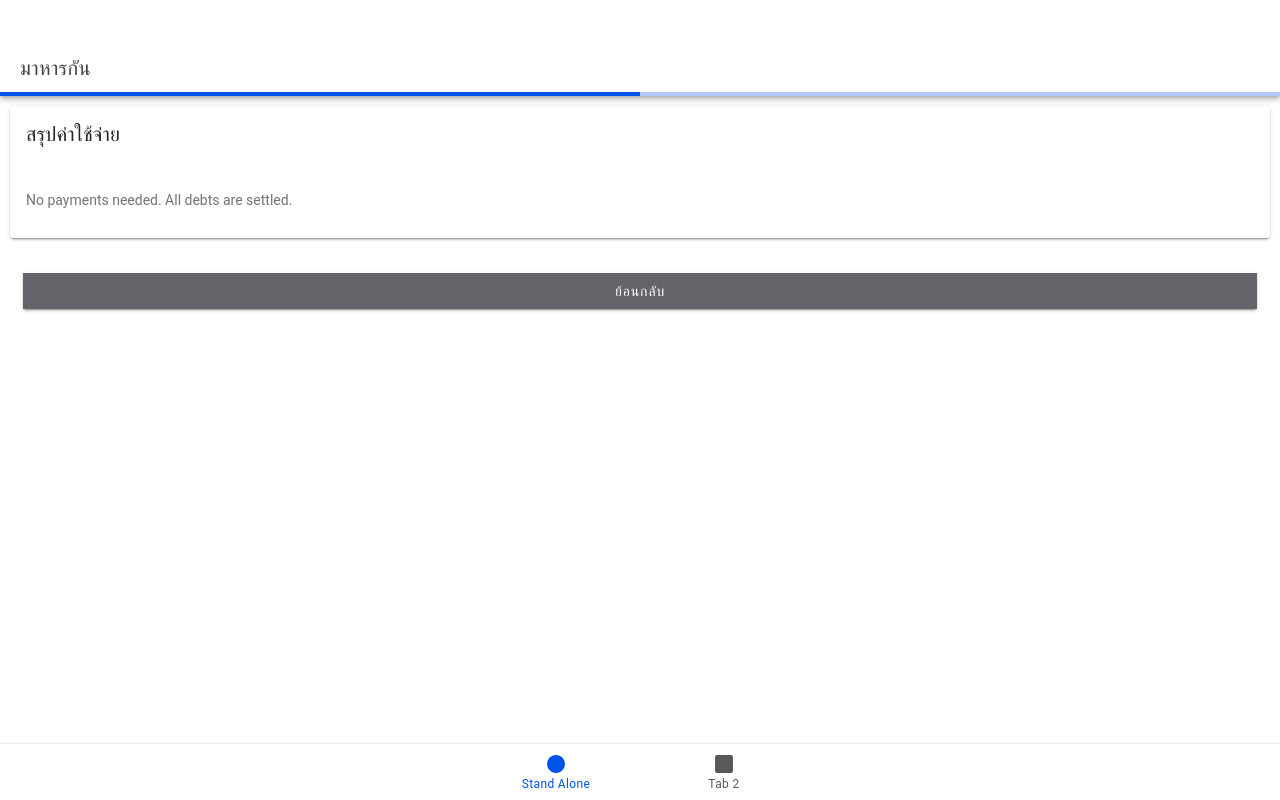
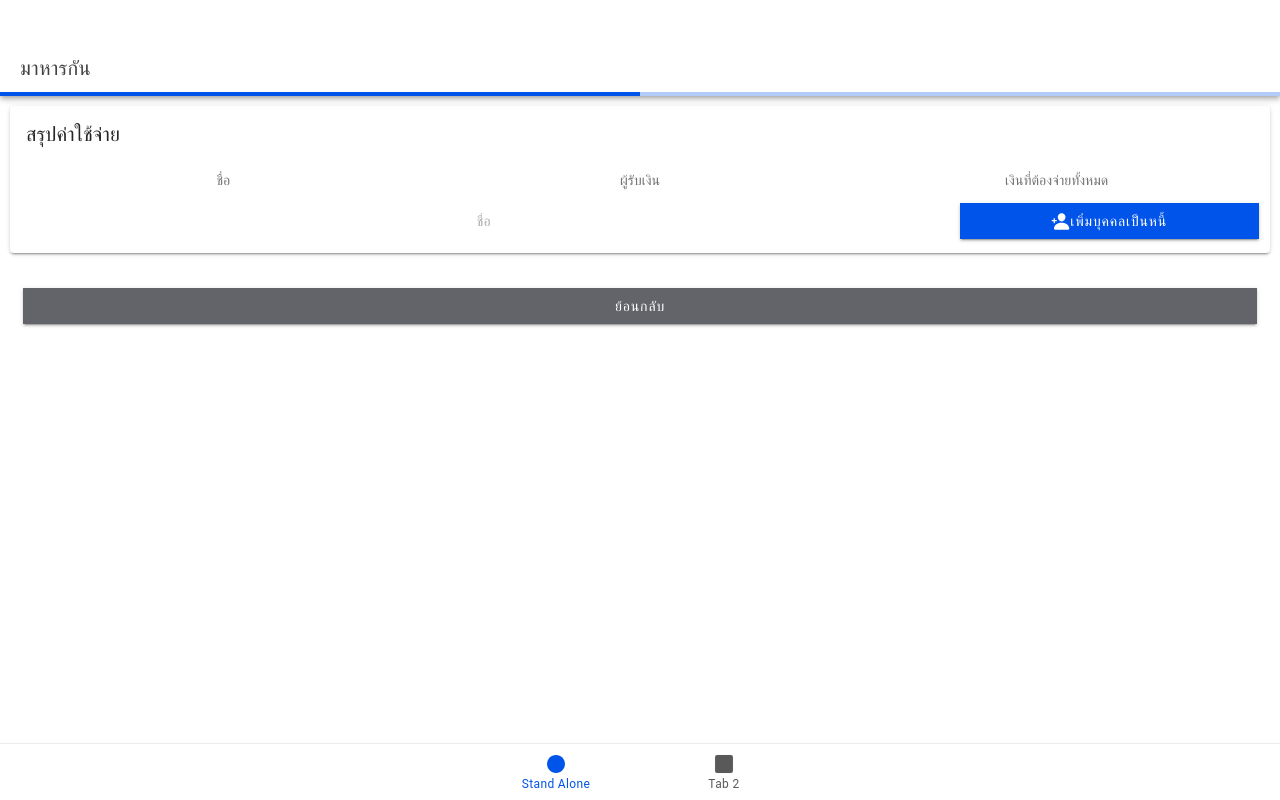
Before and after one commit to MercuryHeart123/share-bill, a React (Vite) app: page /tab1 in a window 1280 px wide. Both pictures are taken after a click on the element "ถัดไป". Built offline with nearby package versions, Linux system fonts and the light colour scheme.

Commit message:
feat: enhance Step3 component with additional props and improve BillComponent modal styling

```diff
--- a/src/components/bill/index.tsx
+++ b/src/components/bill/index.tsx
@@ -16,7 +16,7 @@ import {
   IonRow,
   IonToolbar,
 } from "@ionic/react";
-import { useEffect, useState } from "react";
+import { useEffect, useRef, useState } from "react";
 import {
   add,
   pencil,
@@ -54,6 +54,7 @@ const BillComponent = ({
   const [addingItemName, setAddingItemName] = useState("");
   const [addPersonName, setAddPersonName] = useState("");
 
+  const modalCardRef = useRef<HTMLIonCardElement>(null);
   const openItemModal = (index: number) => {
     setEditingItemIndex(index);
     setCurrentEditItem(items[index]);
@@ -305,6 +306,8 @@ const BillComponent = ({
       <IonModal
         isOpen={itemModalOpen}
         onDidDismiss={() => setItemModalOpen(false)}
+        breakpoints={[0.8]} // Set the breakpoints for the modal
+        initialBreakpoint={0.8} // Set the initial breakpoint
       >
         <IonContent
           className="ion-padding"
@@ -312,7 +315,15 @@ const BillComponent = ({
           fullscreen={true}
           scrollY={true}
         >
-          <IonCard className="ion-padding" style={{ borderRadius: "20px" }}>
+          <IonCard
+            className="ion-padding"
+            ref={modalCardRef}
+            style={{
+              borderRadius: "20px",
+              maxHeight: "50vh", // limit height to 70% of the viewport height
+              overflowY: "auto", // allow internal scrolling
+            }}
+          >
             <h2 style={{ textAlign: "center", marginBottom: "1rem" }}>
               แก้ไขรายการ
             </h2>
@@ -496,6 +507,7 @@ const BillComponent = ({
                 </IonButton>
               </IonCol>
             </IonRow>
+          </IonCard>
           <IonRow style={{ marginTop: "1.5rem" }}>
             <IonCol
               size="6"
@@ -536,7 +548,6 @@ const BillComponent = ({
               </IonButton>
             </IonCol>
           </IonRow>
-          </IonCard>
         </IonContent>
       </IonModal>
       <IonModal
--- a/src/components/bill/persons.tsx
+++ b/src/components/bill/persons.tsx
@@ -1,6 +1,8 @@
 import {
   IonButton,
+  IonChip,
   IonCol,
+  IonGrid,
   IonIcon,
   IonInput,
   IonModal,
@@ -19,21 +21,118 @@ interface PersonProps {
   setBills: React.Dispatch<React.SetStateAction<Bill[]>>;
 }
 
+interface SimplifiedPayments {
+  [payer: string]: {
+    [receiver: string]: number;
+  };
+}
+
 const Persons = ({ persons, setPersons, bills, setBills }: PersonProps) => {
   const [addPersonName, setAddPersonName] = React.useState<string>("");
   const [personsModalOpen, setPersonsModalOpen] = React.useState(false);
   const [currentPerson, setCurrentPerson] = React.useState<Person | null>(null);
+
+  const payments = persons.reduce((acc, person) => {
+    const all = bills.reduce((acc, bill) => {
+      if (bill.payer?.id == person.id || !bill.payer) return acc;
+
+      const sumBill = bill.items.reduce((acc, item) => {
+        if (item.persons.some((iPerson) => iPerson === person.id)) {
+          const sum = Math.floor((item.sum / item.persons.length) * 100) / 100;
+          return acc + sum;
+        }
+        return acc;
+      }, 0);
+      acc[bill.payer?.id] = sumBill;
+      return acc;
+    }, {} as Record<string, number>);
+    acc[person.id] = all;
+    return acc;
+  }, {} as SimplifiedPayments);
+  console.log("payments", payments);
+
+  type Transactions = Record<string, Record<string, number>>;
+
+  function simplifyTransactions(transactions: Transactions): Transactions {
+    const balance: Record<string, number> = {};
+
+    // Step 1: Calculate net balance for each person
+    for (const from in transactions) {
+      for (const to in transactions[from]) {
+        const amount = transactions[from][to];
+        balance[from] = (balance[from] || 0) - amount;
+        balance[to] = (balance[to] || 0) + amount;
+      }
+    }
+
+    // Step 2: Split into debtors and creditors
+    const debtors: [string, number][] = [];
+    const creditors: [string, number][] = [];
+
+    for (const person in balance) {
+      const amount = balance[person];
+      if (amount < 0) debtors.push([person, -amount]);
+      else if (amount > 0) creditors.push([person, amount]);
+    }
+
+    // Step 3: Settle debts
+    const result: Transactions = {};
+
+    let i = 0,
+      j = 0;
+    while (i < debtors.length && j < creditors.length) {
+      const [debtor, debtAmount] = debtors[i];
+      const [creditor, creditAmount] = creditors[j];
+
+      const settled = Math.min(debtAmount, creditAmount);
+
+      if (!result[debtor]) result[debtor] = {};
+      result[debtor][creditor] = settled;
+
+      debtors[i][1] -= settled;
+      creditors[j][1] -= settled;
+
+      if (debtors[i][1] === 0) i++;
+      if (creditors[j][1] === 0) j++;
+    }
+
+    return result;
+  }
+
+  const simplified = simplifyTransactions(payments);
+  console.log("simplified", simplified);
+
+  const calculateSum = (payer: string) => {
+    const sumDebt = Object.values(simplified[payer])
+      .reduce((acc, amount) => acc + amount, 0)
+      .toFixed(2);
+    return sumDebt + " บาท";
+  };
   return (
-    <>
-      {persons.map((person, index) => (
+    <IonGrid>
+      <IonRow>
+        <IonCol size="4" sizeMd="4" className="ion-text-center">
+          ชื่อ
+        </IonCol>
+        <IonCol size="4" sizeMd="4" className="ion-text-center">
+          ผู้รับเงิน
+        </IonCol>
+        <IonCol size="4" sizeMd="4" className="ion-text-center">
+          เงินที่ต้องจ่ายทั้งหมด
+        </IonCol>
+      </IonRow>
+      {Object.entries(payments).map(([payer]) => {
+        const person = persons.find((person) => person.id === payer);
+        if (!person) return null;
+        return (
           <IonRow
-          key={index}
+            key={payer}
             onClick={() => {
               setCurrentPerson(person);
               setPersonsModalOpen(true);
             }}
           >
-          <IonCol size="12" sizeMd="12" className="ion-text-center">
+            <IonCol size="4" sizeMd="4" className="ion-text-center">
               <div
                 style={{
                   color: calculateColor({
@@ -44,56 +143,36 @@ const Persons = ({ persons, setPersons, bills, setBills }: PersonProps) => {
               >
                 {person.name || "—"}
               </div>
-
-            {/* <IonInput
-                  value={item.name}
-                  type="text"
-                  inputMode="text"
-                  placeholder="ชื่อ"
+            </IonCol>
+            <IonCol size="4" sizeMd="4" className="ion-text-center">
+              {simplified[payer] &&
+                Object.entries(simplified[payer]).map(([receiver, amount]) => {
+                  const receiverPerson = persons.find(
+                    (person) => person.id === receiver
+                  );
+                  if (!receiverPerson) return null;
+                  return (
+                    <IonChip
+                      key={receiver}
                       style={{
-                    backgroundColor: calculateColor({
-                      color: item.color,
-                      isTextColor: false,
-                    }),
+                        backgroundColor: `rgba(${receiverPerson.color}, 0.1)`,
                         color: calculateColor({
-                      color: item.color,
+                          color: receiverPerson.color,
                           isTextColor: true,
                         }),
                       }}
-                  onIonInput={(e) => {
-                    const newValue = e.detail.value;
-                    if (!newValue) return;
-                    setPersons((prev) =>
-                      prev.map((rec, i) =>
-                        i === index ? { ...rec, name: newValue } : rec
-                      )
+                    >
+                      {receiverPerson.name} : {amount} บาท
+                    </IonChip>
                   );
-                  }}
-                  className="ion-text-center"
-                /> */}
+                })}
             </IonCol>
-          {/* <IonCol size="6" sizeMd="6" className="ion-text-center">
-            <IonButton
-              color="danger"
-              onClick={() => {
-                setPersons((prev) => prev.filter((_, i) => i != index));
-              }}
-            >
-              <IonIcon icon={trashBin} />
-            </IonButton>
-
-            <IonButton
-              color={"secondary"}
-              onClick={() => {
-                setOpenPerson(person);
-                present();
-              }}
-            >
-              <IonIcon icon={fastFood} />
-            </IonButton>
-          </IonCol> */}
+            <IonCol size="4" sizeMd="4" className="ion-text-center">
+              {simplified[payer] ? calculateSum(payer) : "เย้ย!! ไม่มีหนี้"}
+            </IonCol>
           </IonRow>
-      ))}
+        );
+      })}
       <IonRow>
         <IonCol
           size="9"
@@ -158,7 +237,7 @@ const Persons = ({ persons, setPersons, bills, setBills }: PersonProps) => {
           />
         )}
       </IonModal>
-    </>
+    </IonGrid>
   );
 };
 
--- a/src/components/step/step3.tsx
+++ b/src/components/step/step3.tsx
@@ -1,175 +1,28 @@
 import React from "react";
 import { Bill, Person } from "../../pages/Tab2";
-import { IonCard, IonCardTitle, IonChip, IonCol, IonRow } from "@ionic/react";
-import { calculateColor } from "./step1";
+import { IonCard, IonCardTitle } from "@ionic/react";
+import Persons from "../bill/persons";
 interface Step3Props {
   persons: Person[];
+  setPersons: React.Dispatch<React.SetStateAction<Person[]>>;
   bills: Bill[];
+  setBills: React.Dispatch<React.SetStateAction<Bill[]>>;
 }
 
-interface SimplifiedPayments {
-  [payer: string]: {
-    [receiver: string]: number;
-  };
-}
+const Step3 = ({ persons, bills, setPersons, setBills }: Step3Props) => {
+  return (
+    <>
+      <IonCard>
+        <IonCardTitle className="ion-padding">สรุปค่าใช้จ่าย</IonCardTitle>
 
-const Step3 = ({ persons, bills }: Step3Props) => {
-  const payments = persons.reduce((acc, person) => {
-    const all = bills.reduce((acc, bill) => {
-      if (bill.payer?.id == person.id || !bill.payer) return acc;
-
-      const sumBill = bill.items.reduce((acc, item) => {
-        if (item.persons.some((iPerson) => iPerson === person.id)) {
-          const sum = Math.floor((item.sum / item.persons.length) * 100) / 100;
-          return acc + sum;
-        }
-        return acc;
-      }, 0);
-      acc[bill.payer?.name] = sumBill;
-      return acc;
-    }, {} as Record<string, number>);
-    acc[person.name] = all;
-    return acc;
-  }, {} as SimplifiedPayments);
-
-  type Transactions = Record<string, Record<string, number>>;
-
-  function simplifyTransactions(transactions: Transactions): Transactions {
-    const balance: Record<string, number> = {};
-
-    // Step 1: Calculate net balance for each person
-    for (const from in transactions) {
-      for (const to in transactions[from]) {
-        const amount = transactions[from][to];
-        balance[from] = (balance[from] || 0) - amount;
-        balance[to] = (balance[to] || 0) + amount;
-      }
-    }
-
-    // Step 2: Split into debtors and creditors
-    const debtors: [string, number][] = [];
-    const creditors: [string, number][] = [];
-
-    for (const person in balance) {
-      const amount = balance[person];
-      if (amount < 0) debtors.push([person, -amount]);
-      else if (amount > 0) creditors.push([person, amount]);
-    }
-
-    // Step 3: Settle debts
-    const result: Transactions = {};
-
-    let i = 0,
-      j = 0;
-    while (i < debtors.length && j < creditors.length) {
-      const [debtor, debtAmount] = debtors[i];
-      const [creditor, creditAmount] = creditors[j];
-
-      const settled = Math.min(debtAmount, creditAmount);
-
-      if (!result[debtor]) result[debtor] = {};
-      result[debtor][creditor] = settled;
-
-      debtors[i][1] -= settled;
-      creditors[j][1] -= settled;
-
-      if (debtors[i][1] === 0) i++;
-      if (creditors[j][1] === 0) j++;
-    }
-
-    return result;
-  }
-
-  const simplified = simplifyTransactions(payments);
-
-  return (
-    <IonCard>
-      <IonCardTitle className="ion-padding">สรุปค่าใช้จ่าย</IonCardTitle>
-      {Object.entries(simplified).length === 0 ? (
-        <p className="ion-padding">
-          No payments needed. All debts are settled.
-        </p>
-      ) : (
-        <>
-          <IonRow>
-            <IonCol size="4" sizeMd="4" className="ion-text-center">
-              ผู้จ่าย
-            </IonCol>
-            <IonCol size="4" sizeMd="4" className="ion-text-center">
-              ผู้รับเงิน
-            </IonCol>
-            <IonCol size="4" sizeMd="4" className="ion-text-center">
-              รวม
-            </IonCol>
-          </IonRow>
-          {Object.entries(simplified).map(([payer, receivers]) => (
-            <IonRow key={`${payer}`} className="ion-padding">
-              <IonCol size="4" sizeMd="4" className="ion-text-center">
-                <IonChip
-                  style={{
-                    backgroundColor: calculateColor({
-                      color:
-                        persons.find((person) => person.name === payer)
-                          ?.color || "",
-                      isTextColor: false,
-                    }),
-                    color: calculateColor({
-                      color:
-                        persons.find((person) => person.name === payer)
-                          ?.color || "",
-                      isTextColor: true,
-                    }),
-                  }}
-                >
-                  {payer}
-                </IonChip>
-              </IonCol>
-              <IonCol size="4" sizeMd="4" className="ion-text-center">
-                {Object.entries(receivers).map(([receiver, amount]) => (
-                  <IonChip
-                    style={{
-                      backgroundColor: calculateColor({
-                        color:
-                          persons.find((person) => person.name === receiver)
-                            ?.color || "",
-                        isTextColor: false,
-                      }),
-                      color: calculateColor({
-                        color:
-                          persons.find((person) => person.name === receiver)
-                            ?.color || "",
-                        isTextColor: true,
-                      }),
-                    }}
-                  >
-                    {receiver} - ฿{amount.toFixed(2)}
-                  </IonChip>
-                ))}
-              </IonCol>
-              <IonCol size="4" sizeMd="4" className="ion-text-center">
-                <IonChip
-                  style={{
-                    backgroundColor: calculateColor({
-                      color: "green",
-                      isTextColor: false,
-                    }),
-                    color: calculateColor({
-                      color: "green",
-                      isTextColor: true,
-                    }),
-                  }}
-                >
-                  {Object.values(receivers)
-                    .reduce((acc, amount) => acc + amount, 0)
-                    .toFixed(2)}{" "}
-                  บาท
-                </IonChip>
-              </IonCol>
-            </IonRow>
-          ))}
-        </>
-      )}
-    </IonCard>
+        <Persons
+          persons={persons}
+          setPersons={setPersons}
+          bills={bills}
+          setBills={setBills}
+        />
+      </IonCard>
+    </>
   );
 };
 
--- a/src/pages/Tab2.tsx
+++ b/src/pages/Tab2.tsx
@@ -59,7 +59,14 @@ const StandAlone: React.FC = () => {
           />
         )}
 
-        {step === 2 && <Step3 persons={persons} bills={bills} />}
+        {step === 2 && (
+          <Step3
+            persons={persons}
+            bills={bills}
+            setBills={setBills}
+            setPersons={setPersons}
+          />
+        )}
 
         {/* Next Button */}
         <IonRow className="ion-padding">
```
Also changed, not shown: src/components/step/step1.tsx (+1 -30 lines). Lines whose indentation alone changed are shown as unchanged.
